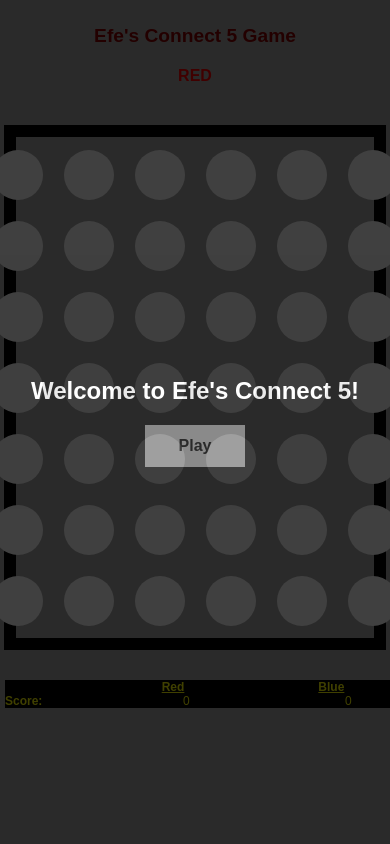
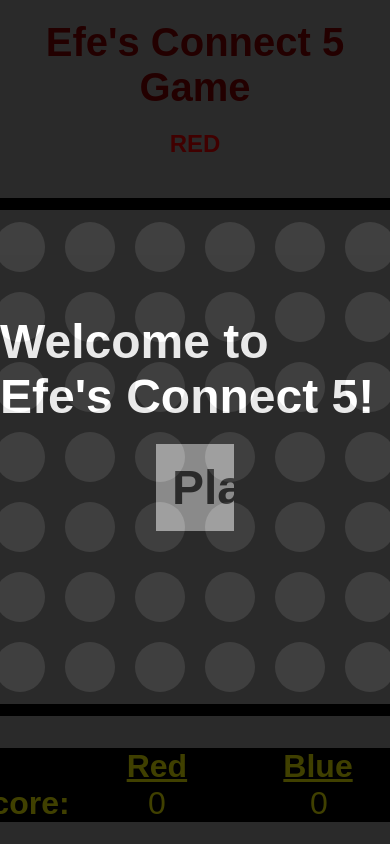
Before and after one commit to nefeygt/connecting-game, a plain HTML site: page index.html in a window 390 px wide. Shown: the top 844 px of the page. Drawn offline with nearby package versions, Linux system fonts and the light colour scheme.

Commit message:
Update style.css

```diff
--- a/style.css
+++ b/style.css
@@ -151,90 +151,3 @@ body {
     background-color: gray;
     padding: 16px;
 }
-
-/* Mobile-specific styles */
-@media (max-width: 768px) {
-    body {
-        padding: 5px;
-    }
-
-    .gameContainer {
-        max-width: 95vw;
-        max-height: 70vh;
-    }
-
-    .col {
-        border-width: 1px;
-        margin: 0.5px;
-        min-height: 8vw;
-        min-width: 8vw;
-    }
-
-    .scoreBoard {
-        font-size: 14px;
-        margin: 10px auto;
-    }
-
-    .upperPlay, .upperRestart {
-        font-size: 1.5rem;
-    }
-
-    .lowerPlay, .playAgain, .restartGame {
-        font-size: 1rem;
-        padding: 12px 20px;
-        min-width: 100px;
-    }
-
-    .lowerRestart {
-        flex-direction: column;
-        align-items: center;
-    }
-}
-
-/* Small mobile devices */
-@media (max-width: 480px) {
-    .gameContainer {
-        max-width: 98vw;
-        max-height: 65vh;
-    }
-
-    .col {
-        min-height: 10vw;
-        min-width: 10vw;
-        border-radius: 50%;
-    }
-
-    .mainHeader {
-        font-size: 1.2rem;
-    }
-
-    .turnTextRed, .turnTextBlue {
-        font-size: 1rem;
-    }
-
-    .scoreBoard {
-        font-size: 12px;
-    }
-}
-
-/* Landscape orientation on mobile */
-@media (max-width: 768px) and (orientation: landscape) {
-    .gameContainer {
-        max-height: 80vh;
-        max-width: 90vw;
-    }
-
-    .mainHeader {
-        font-size: 1.5rem;
-        margin: 5px 0;
-    }
-
-    .turnTextRed, .turnTextBlue {
-        font-size: 1rem;
-        margin: 2px 0;
-    }
-
-    .scoreBoard {
-        margin: 10px auto;
-    }
-}
```
